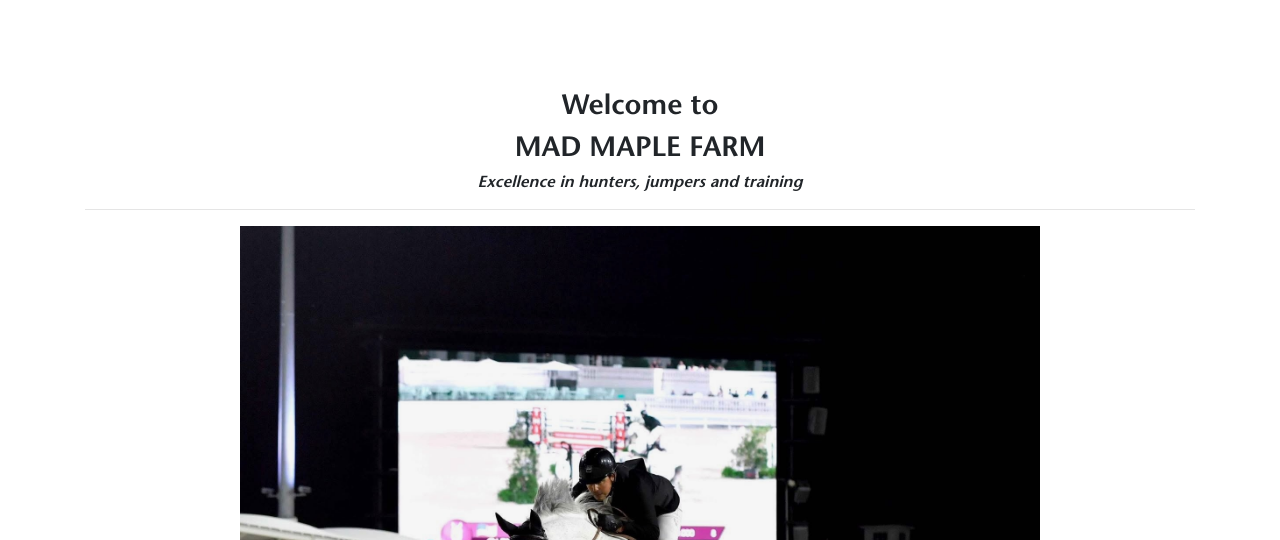
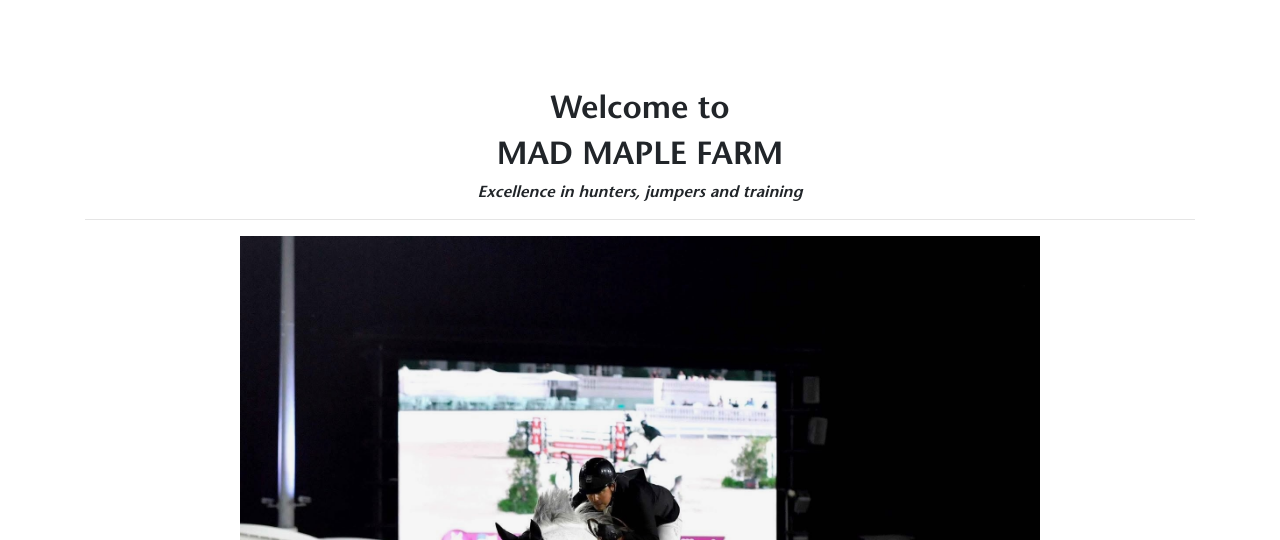
Before and after one commit to goldendoggies/MadMapleFarm, a plain HTML site: page index.html in a window 1280 px wide. Shown: the part 260-800 px from the top of the page. Drawn offline with nearby package versions, Linux system fonts and the light colour scheme.

Commit message:
adjusting some tiles

```diff
--- a/index.html
+++ b/index.html
@@ -61,8 +61,8 @@
 
                 <div class="row">
                     <div class="col">
-                        <p class="h3 welcome_title">Welcome to</p>
-                        <p class="h3 welcome_title">MAD MAPLE FARM</p>
+                        <p class="h2 welcome_title">Welcome to</p>
+                        <p class="h2 welcome_title">MAD MAPLE FARM</p>
 
                         <p class="h6 quote_text">Excellence in hunters, jumpers and training</p>
                         <hr class="solid">
```
Also changed, not shown: templates/services.html (+2 -1 lines).
